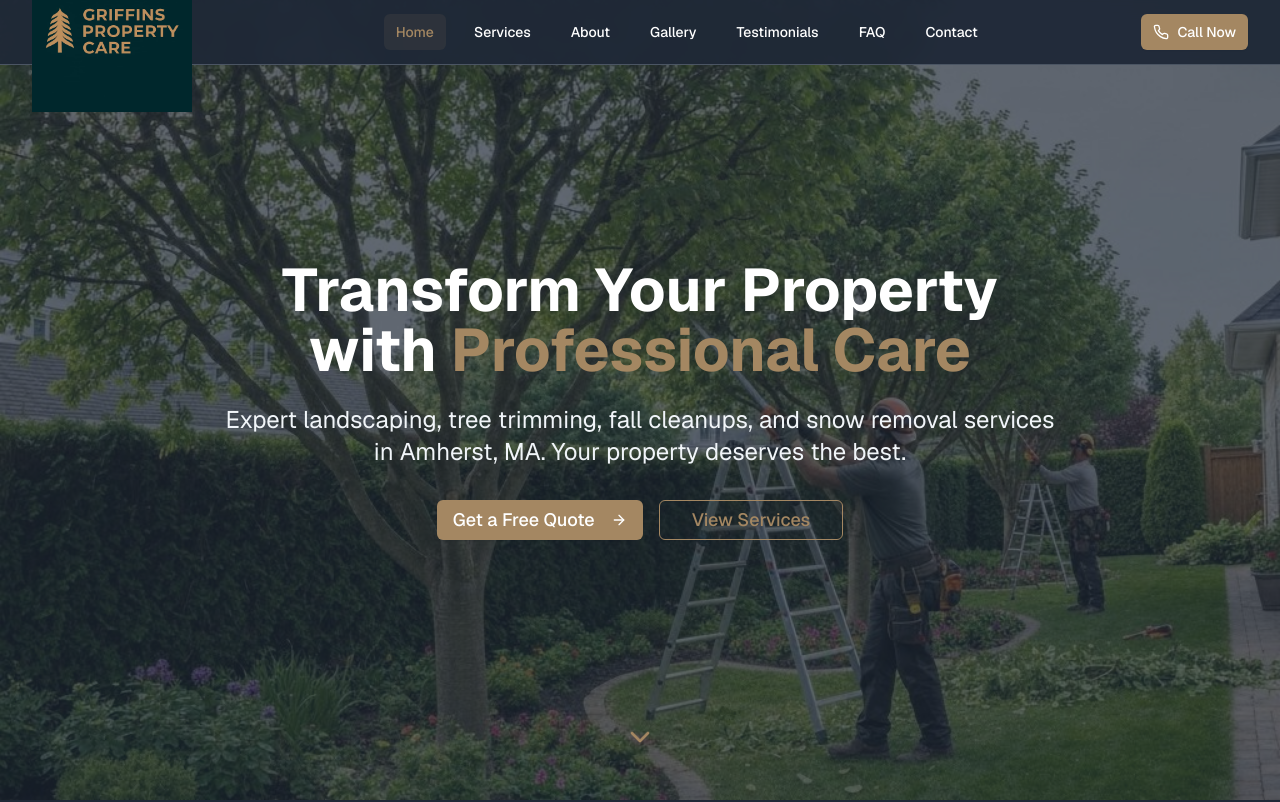
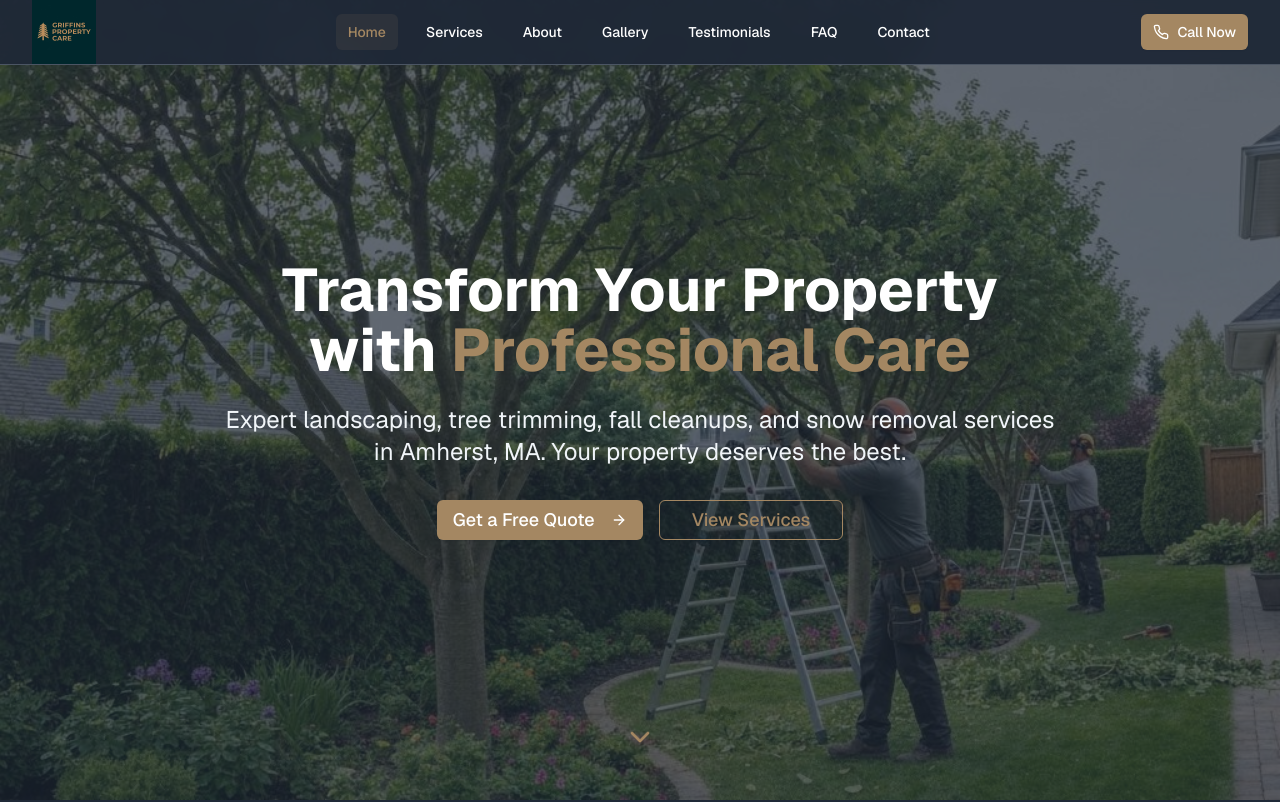
Before and after one commit to davisbryan595-lang/Griffin-property-care, a Next.js app: page / in a window 1280 px wide. Shown: the top 802 px of the page. Built offline with nearby package versions, Linux system fonts and the light colour scheme.

Commit message:
Update navbar.tsx

```diff
--- a/components/navbar.tsx
+++ b/components/navbar.tsx
@@ -55,15 +55,16 @@ export function Navbar() {
       <div className="max-w-7xl mx-auto px-4 sm:px-6 lg:px-8">
         <div className="flex justify-between items-center h-16">
           {/* Logo */}
-          <div className="flex-shrink-0">
-            <Image
-              src="/logo.jpeg" // your logo file in public folder
-              alt="Griffin's Property Care Logo"
-              width={160} // adjust as needed
-              height={30} // adjust as needed
-              className="object-contain"
-            />
-          </div>
+          <div className="h-16 flex items-center">
+  <Image
+    src="/logo.jpeg"
+    alt="Griffin's Property Care Logo"
+    width={0}
+    height={0}
+    sizes="100vw"
+    className="h-full w-auto object-contain"
+  />
+</div>
 
           {/* Desktop Navigation */}
           <div className="hidden md:block">
```
